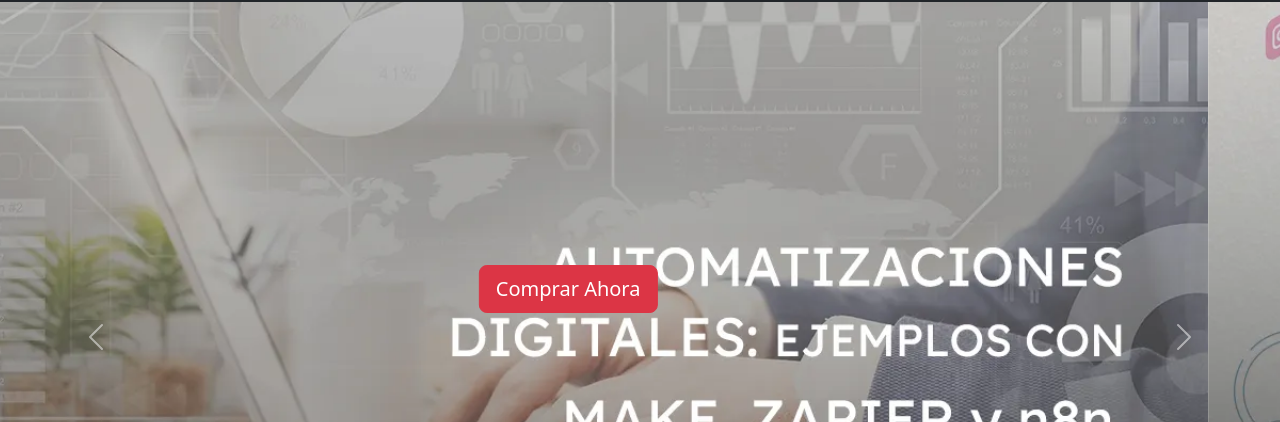
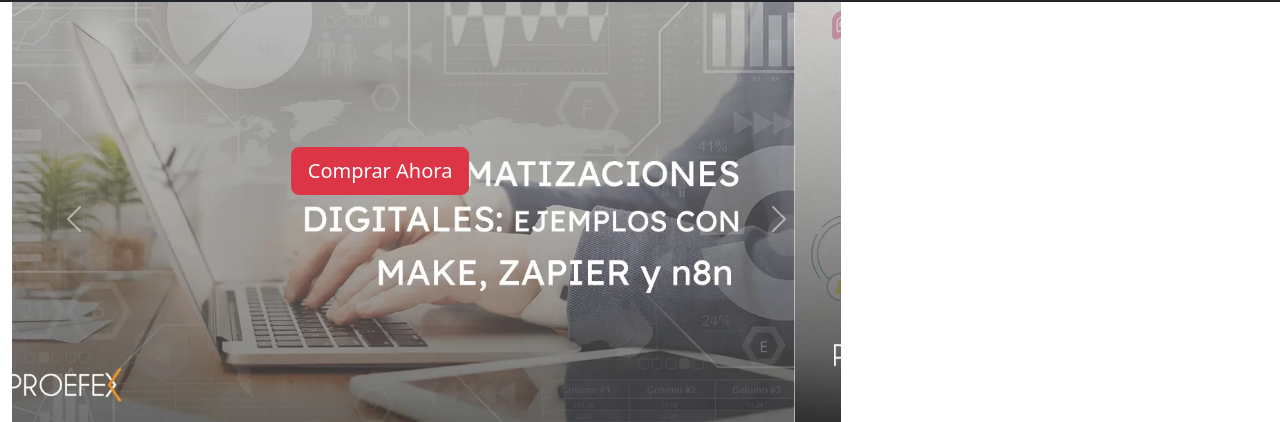
Before and after one commit to mkgz29/RC-Grupo-5, a plain HTML site: page index.html in a window 1280 px wide. Shown: the part 74-496 px from the top of the page. Drawn offline with nearby package versions, Linux system fonts and the light colour scheme.

Commit message:
Modificar carousel para ocupar 6 columnas en desktop y centrado

```diff
--- a/index.html
+++ b/index.html
@@ -72,16 +72,17 @@
         </nav>
     </header>
     <main>
+        <div class="container-fluid">
+            <div class="row">
+                <!-- Carousel ocupando 6 de 12 columnas -->
+                <div class="col-lg-8 col-md-8 col-12 ">
                     <div id="carouselExampleAutoplaying" class="carousel slide" data-bs-ride="carousel">
-            <div class="carousel-inner ">
-                <div class="carousel-item active h-50 ">
+                        <div class="carousel-inner">
+                            <div class="carousel-item active">
                                 <img src="./assets/img/AUTOMATIZACIONES-DIGITALES_REaDWIc4E.webp" class="d-block w-100" alt="...">
-
-
                                 <button type="button"
                                     class="btn btn-danger btn-lg position-absolute bottom-50 start-50 translate-middle">Comprar
                                     Ahora</button>
-
                             </div>
                             <div class="carousel-item">
                                 <img src="./assets/img/BLOG-HIPERSEGMENTACION_y8d8z4kZU.webp" class="d-block w-100" alt="...">
@@ -95,7 +96,6 @@
                                     class="btn btn-danger btn-lg boton position-absolute bottom-50 start-50 translate-middle">Comprar
                                     Ahora</button>
                             </div>
-
                         </div>
                         <button class="carousel-control-prev" type="button" data-bs-target="#carouselExampleAutoplaying"
                             data-bs-slide="prev">
@@ -107,6 +107,9 @@
                             <span class="carousel-control-next-icon" aria-hidden="true"></span>
                             <span class="visually-hidden">Next</span>
                         </button>
+                    </div>
+                </div>
+            </div>
         </div>
         <h1><span class="lettercolor">N</span>otícias</h1>
         <div class="container me-auto">
```
Lines whose indentation alone changed are shown as unchanged.
